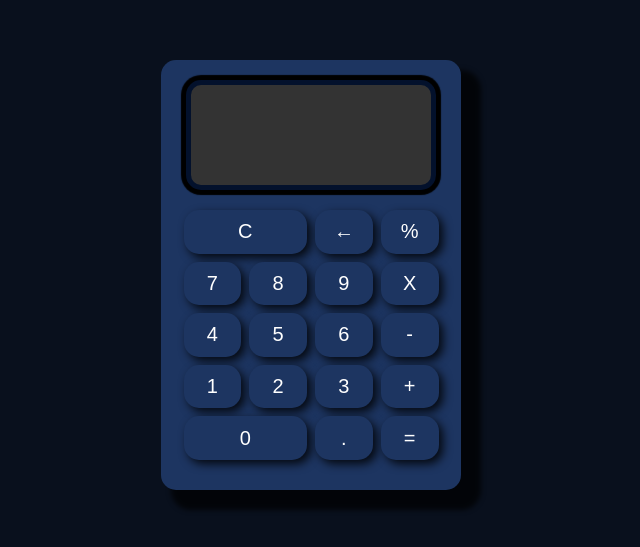
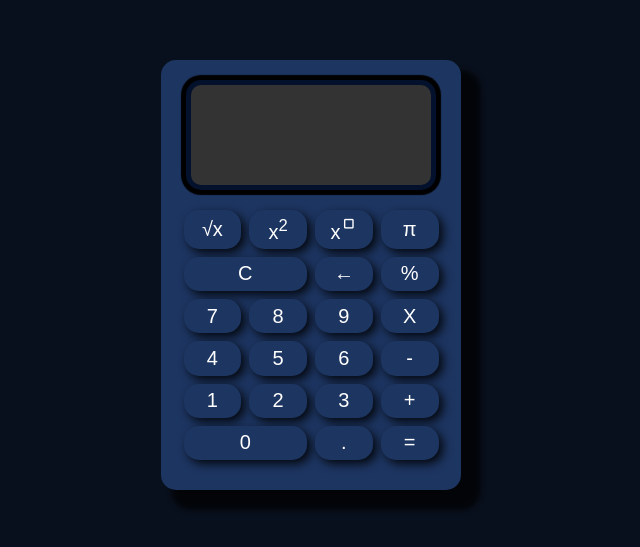
Before and after one commit to JhordanReyes/Calculadora, a plain HTML site: page index.html in a window 1280 px wide. Shown: the part 133-680 px from the top of the page, without its empty margins (329-969 px from the left). Drawn offline with nearby package versions, Linux system fonts and the light colour scheme.

Commit message:
Se agrego nuevos botones

```diff
--- a/index.html
+++ b/index.html
@@ -4,8 +4,10 @@
     <meta charset="UTF-8">
     <meta http-equiv="X-UA-Compatible" content="IE=edge">
     <meta name="viewport" content="width=device-width, initial-scale=1.0">
-    <!-- STYLES - CSS {} -->
+    <!-- STYLES - CSS || {} -->
     <link rel="stylesheet" href="styles.css">
+    <!-- IMPORT boxicons -->
+    <link href='https://unpkg.com/boxicons@2.1.2/css/boxicons.min.css' rel='stylesheet'>
     <title>Calculadora</title>
 </head>
 <body>
@@ -15,6 +17,11 @@
             <p id="primerValor"></p>
         </div>
         <div class="container__buttons">
+            <button class="buttonOperador" value="raiz">√x</button>
+            <button class="buttonOperador" value="potenciaAuto">x<sup>2</sup></button>
+            <button class="buttonOperador" value="potencia">x<sup><i class='bx bx-checkbox'></i></sup></button>
+            <button class="buttonOperador" value="PI">π</button>
+
             <button id="borrarTodo" class="col-2">C</button>
             <button id="buttonBorrar">←</button>
             <button class="buttonOperador" value="division">%</button>
```
